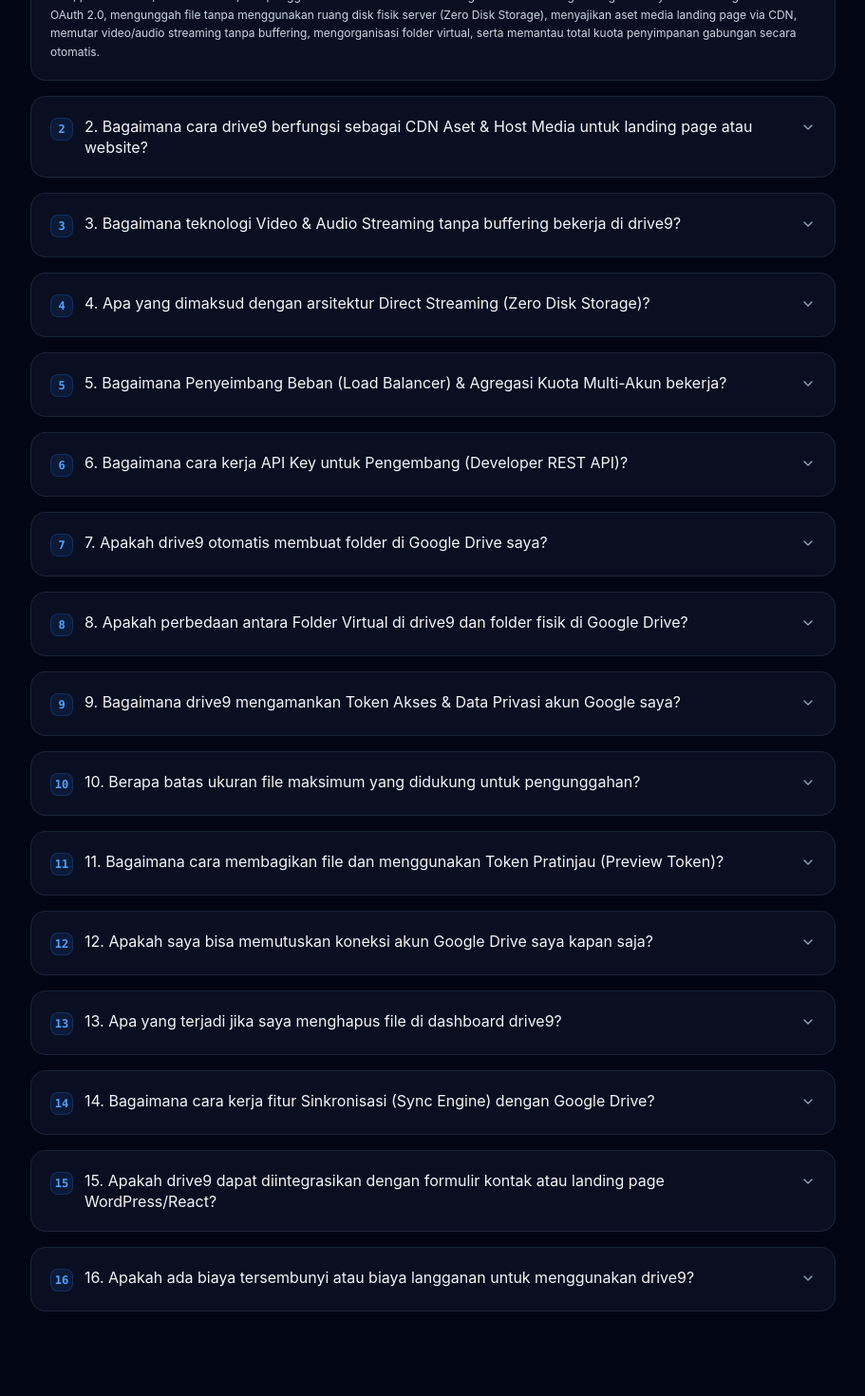
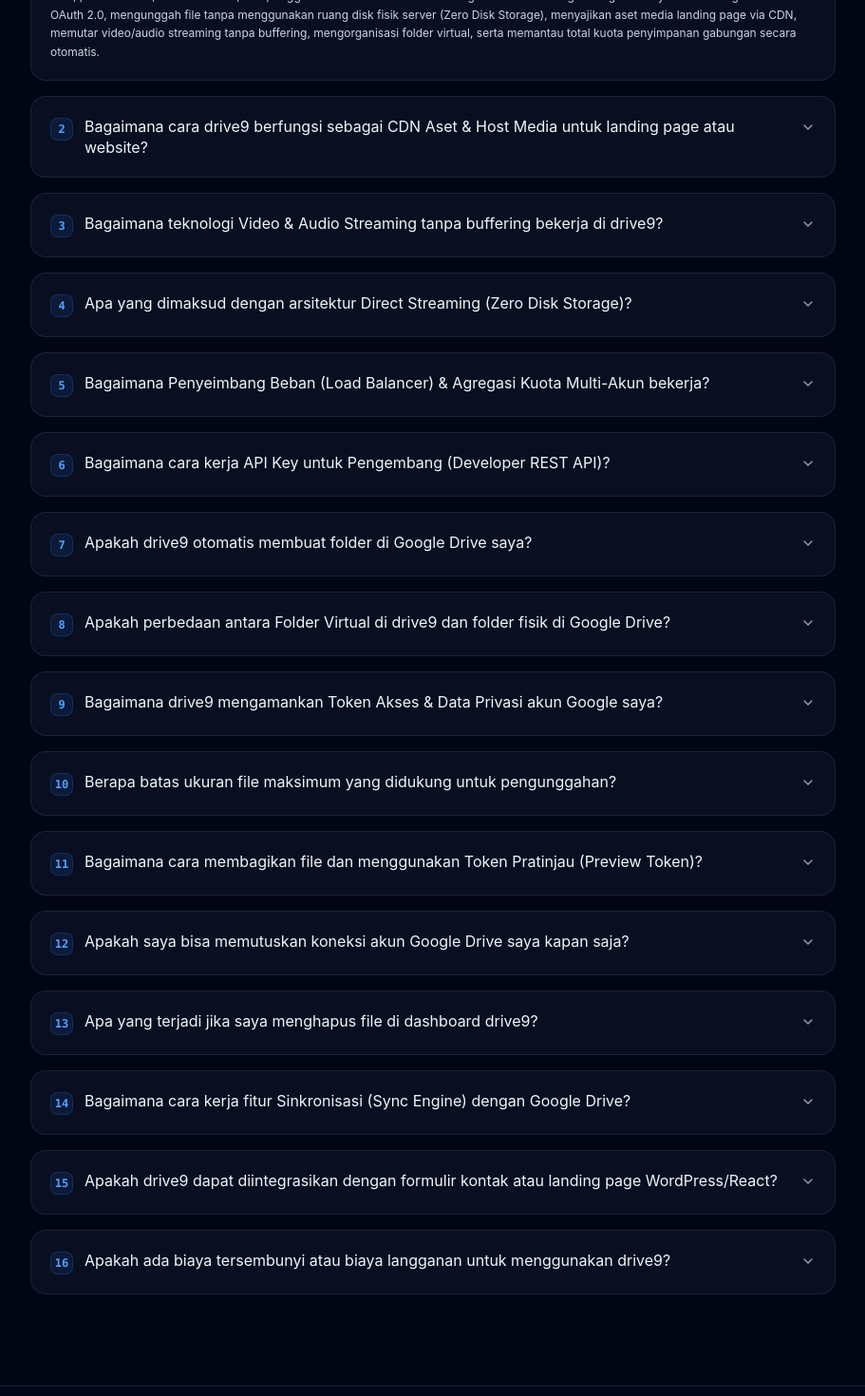
Before and after one commit to mail298/google-driver-cloud, a React (Vite) app in the folder frontend/: page / in a window 1280 px wide. Shown: the part 6260-7730 px from the top of the page at 95% size, without its empty margins (184-1095 px from the left). Built offline with nearby package versions, Linux system fonts and the light colour scheme; no server answers.

Commit message:
fix(landing): remove duplicate numbering in FAQ accordion items

```diff
--- a/frontend/src/pages/LandingPage.tsx
+++ b/frontend/src/pages/LandingPage.tsx
@@ -106,134 +106,134 @@ function ElegantShape({
 
 const faqsId = [
   {
-    q: '1. Apa itu drive9 dan untuk siapa platform ini dirancang?',
+    q: 'Apa itu drive9 dan untuk siapa platform ini dirancang?',
     a: 'drive9 adalah platform Gateway Penyimpanan Google Drive & Proxy Media CDN Berkecepatan Tinggi yang dirancang untuk pengembang web, pemilik bisnis, kreator konten, dan pengguna umum. Platform ini memungkinkan Anda menghubungkan banyak akun Google Drive via OAuth 2.0, mengunggah file tanpa menggunakan ruang disk fisik server (Zero Disk Storage), menyajikan aset media landing page via CDN, memutar video/audio streaming tanpa buffering, mengorganisasi folder virtual, serta memantau total kuota penyimpanan gabungan secara otomatis.'
   },
   {
-    q: '2. Bagaimana cara drive9 berfungsi sebagai CDN Aset & Host Media untuk landing page atau website?',
+    q: 'Bagaimana cara drive9 berfungsi sebagai CDN Aset & Host Media untuk landing page atau website?',
     a: 'drive9 menyediakan Tautan Berbagi Publik (Public Shared Link) dan URL Tampilan Langsung (Direct View URL) berkecepatan tinggi yang dapat disematkan (embed) langsung ke tag HTML <img>, <video>, <script>, <link rel="stylesheet">, atau dokumen di landing page Anda. Permintaan media diproses melalui proxy edge drive9 yang meneruskan stream dari Google Drive dengan header caching yang dioptimalkan, mengurangi beban server web utama Anda dan menjamin uptime tinggi berbasis infrastruktur global Google.'
   },
   {
-    q: '3. Bagaimana teknologi Video & Audio Streaming tanpa buffering bekerja di drive9?',
+    q: 'Bagaimana teknologi Video & Audio Streaming tanpa buffering bekerja di drive9?',
     a: 'drive9 mengimplementasikan protokol standar HTTP 206 Partial Content (Permintaan Rentang / Range Requests). Ketika pengguna memutar video HD (MP4, WebM) atau podcast audio di website Anda menggunakan pemutar media seperti Plyr atau Video HTML5 bawaan browser, drive9 mengalirkan bagian file (chunks) yang dibutuhkan saja secara instan. Pengguna dapat melompati (seek) ke detik manapun secara langsung tanpa harus mengunduh keseluruhan file atau mengalami jeda buffering.'
   },
   {
-    q: '4. Apa yang dimaksud dengan arsitektur Direct Streaming (Zero Disk Storage)?',
+    q: 'Apa yang dimaksud dengan arsitektur Direct Streaming (Zero Disk Storage)?',
     a: 'Berbeda dengan gateway tradisional yang menyimpan file di server lokal sebelum mengunggahnya ke cloud, drive9 menggunakan Busboy multipart streaming dan Undici pipeline HTTP stream. Data file yang Anda unggah langsung dialirkan dalam memori dari peramban/klien ke API Google Drive secara real-time. Tidak ada file fisik yang pernah ditulis atau disimpan di disk fisik server drive9, menjaga keamanan total dan kecepatan transfer maksimal.'
   },
   {
-    q: '5. Bagaimana Penyeimbang Beban (Load Balancer) & Agregasi Kuota Multi-Akun bekerja?',
+    q: 'Bagaimana Penyeimbang Beban (Load Balancer) & Agregasi Kuota Multi-Akun bekerja?',
     a: 'Anda dapat menghubungkan lebih dari satu akun Google Drive (misalnya 3 akun gratis x 15 GB = 45 GB total penyimpanan). Ketika Anda mengunggah file baru, algoritma Kebijakan Rute Unggahan (Upload Routing Policy) drive9 secara otomatis memeriksa sisa kapasitas tiap akun terhubung dan secara cerdas mengarahkan unggahan ke akun yang memiliki sisa ruang paling banyak. Jika salah satu akun penuh, sistem otomatis mengalihkan unggahan ke akun berikutnya tanpa gangguan.'
   },
   {
-    q: '6. Bagaimana cara kerja API Key untuk Pengembang (Developer REST API)?',
+    q: 'Bagaimana cara kerja API Key untuk Pengembang (Developer REST API)?',
     a: 'Melalui halaman Manajemen API, Anda dapat membuat API Key terenkripsi dengan lingkup izin (scopes) terisolasi: files:read (untuk membaca metadata file/folder dan mengunduh) serta files:upload (untuk mengunggah file). API Key ini mengizinkan Anda mengirimkan file via permintaan POST /uploads bermodel multipart/form-data langsung dari formulir landing page, skrip otomatisasi Python/Node.js, atau aplikasi seluler.'
   },
   {
-    q: '7. Apakah drive9 otomatis membuat folder di Google Drive saya?',
+    q: 'Apakah drive9 otomatis membuat folder di Google Drive saya?',
     a: 'Ya. Saat pertama kali Anda mengunggah file atau menghubungkan akun, drive9 akan secara otomatis membuat folder induk khusus bernama "9drive" di Google Drive Anda. Seluruh file fisik yang diunggah melalui drive9 akan disimpan dengan rapi di dalam folder "9drive" tersebut, sehingga tidak mengotori direktori utama (root) Google Drive pribadi Anda.'
   },
   {
-    q: '8. Apakah perbedaan antara Folder Virtual di drive9 dan folder fisik di Google Drive?',
+    q: 'Apakah perbedaan antara Folder Virtual di drive9 dan folder fisik di Google Drive?',
     a: 'Folder Virtual di drive9 adalah struktur hierarki cerdas yang dikelola di database MySQL drive9. Anda dapat membuat folder bersarang (nested folders) secara instan tanpa perlu menunggu API Google Drive membuat folder fisik secara lambat. drive9 mengaitkan lokasi file secara logis dan otomatis menyinkronkan jalur direktori saat file diakses atau diunduh oleh pengguna.'
   },
   {
-    q: '9. Bagaimana drive9 mengamankan Token Akses & Data Privasi akun Google saya?',
+    q: 'Bagaimana drive9 mengamankan Token Akses & Data Privasi akun Google saya?',
     a: 'Keamanan data adalah prioritas utama drive9. Seluruh Token Akses dan Token Pembaruan (OAuth Access & Refresh Tokens) Anda dienkripsi secara simetris menggunakan algoritma standar industri AES-256-GCM sebelum disimpan ke dalam database. drive9 hanya meminta lingkup izin khusus untuk mengelola file di dalam folder "9drive" dan tidak akan pernah mengakses, membaca, atau mengubah file pribadi di luar folder tersebut.'
   },
   {
-    q: '10. Berapa batas ukuran file maksimum yang didukung untuk pengunggahan?',
+    q: 'Berapa batas ukuran file maksimum yang didukung untuk pengunggahan?',
     a: 'drive9 mendukung pengunggahan file hingga ukuran 5 GB per file. Untuk mengantisipasi koneksi jaringan yang tidak stabil, drive9 mendukung mekanisme pengunggahan bertahap (resumable chunked upload) melalui busboy stream, sehingga proses pengunggahan file berukuran besar tetap dapat berjalan lancar hingga selesai.'
   },
   {
-    q: '11. Bagaimana cara membagikan file dan menggunakan Token Pratinjau (Preview Token)?',
+    q: 'Bagaimana cara membagikan file dan menggunakan Token Pratinjau (Preview Token)?',
     a: 'Anda dapat membagikan file dalam 3 mode: (1) Tautan Berbagi Publik: URL permanen yang dapat diakses siapa saja, (2) Token Pratinjau Khusus: Token sementara terenkripsi dengan batas waktu kedaluwarsa untuk pratinjau dokumen/video yang aman, dan (3) Undangan Email: Memberikan hak akses baca atau tulis kepada email pengguna tertentu yang terdaftar di drive9.'
   },
   {
-    q: '12. Apakah saya bisa memutuskan koneksi akun Google Drive saya kapan saja?',
+    q: 'Apakah saya bisa memutuskan koneksi akun Google Drive saya kapan saja?',
     a: 'Tentu saja. Anda dapat memutuskan hubungan akun Google Drive kapan saja melalui menu Pengaturan (Settings) di dashboard drive9. Selain itu, Anda juga dapat mencabut (revoke) izin akses drive9 secara langsung dari halaman Keamanan Akun Google Anda (myaccount.google.com/permissions).'
   },
   {
-    q: '13. Apa yang terjadi jika saya menghapus file di dashboard drive9?',
+    q: 'Apa yang terjadi jika saya menghapus file di dashboard drive9?',
     a: 'Ketika Anda menghapus file di drive9, file tersebut akan dipindahkan ke Tempat Sampah (Recycle Bin) drive9 secara virtual. Anda dapat memulihkannya kapan saja atau menghapusnya secara permanen. Menghapus file secara permanen di drive9 akan menghapus catatan di database sekaligus menginstruksikan API Google Drive untuk menghapus file fisik terkait dari folder "9drive".'
   },
   {
-    q: '14. Bagaimana cara kerja fitur Sinkronisasi (Sync Engine) dengan Google Drive?',
+    q: 'Bagaimana cara kerja fitur Sinkronisasi (Sync Engine) dengan Google Drive?',
     a: 'Jika Anda mengubah, menambah, atau menghapus file secara langsung melalui aplikasi Google Drive resmi di folder "9drive", Anda dapat menekan tombol "Sinkron" di dashboard drive9. Mesin pemindai drive9 akan membandingkan data Google Drive fisik dengan database MySQL, membuat catatan file baru, memperbarui metadata yang berubah, dan memperbarui status kuota penyimpanan secara akurat.'
   },
   {
-    q: '15. Apakah drive9 dapat diintegrasikan dengan formulir kontak atau landing page WordPress/React?',
+    q: 'Apakah drive9 dapat diintegrasikan dengan formulir kontak atau landing page WordPress/React?',
     a: 'Sangat bisa! Dengan menggunakan API Key terisolasi (files:upload), Anda dapat mengirimkan file dari formulir kontak web, formulir pendaftaran, atau input file di WordPress, Next.js, React, HTML statis, maupun aplikasi mobile langsung ke akun Google Drive Anda via endpoint API drive9.'
   },
   {
-    q: '16. Apakah ada biaya tersembunyi atau biaya langganan untuk menggunakan drive9?',
+    q: 'Apakah ada biaya tersembunyi atau biaya langganan untuk menggunakan drive9?',
     a: 'drive9 dapat digunakan secara gratis memanfaatkan kuota gratis 15 GB dari setiap akun Google Drive yang Anda hubungkan. Kami tidak mengenakan biaya langganan bulanan tersembunyi untuk fitur dasar gateway, penyeimbang beban kuota, maupun proxy CDN media.'
   }
 ]
 
 const faqsEn = [
   {
-    q: '1. What is drive9 and who is it designed for?',
+    q: 'What is drive9 and who is it designed for?',
     a: 'drive9 is a Google Drive Storage Gateway & High-Speed CDN Media Proxy platform designed for web developers, business owners, content creators, and everyday users. It enables you to connect multiple Google Drive accounts via OAuth 2.0, stream file uploads without consuming physical server disk space (Zero Server Disk Storage), serve landing page media assets via CDN, stream video/audio buffer-free, organize virtual folders, and track aggregate storage quotas automatically.'
   },
   {
-    q: '2. How does drive9 function as a CDN Asset & Media Host for landing pages or websites?',
+    q: 'How does drive9 function as a CDN Asset & Media Host for landing pages or websites?',
     a: 'drive9 provides high-speed Public Shared Links and Direct View URLs that can be embedded directly into HTML tags like <img>, <video>, <script>, <link rel="stylesheet">, or documents on your landing page. Media requests are proxied through drive9 edge server with optimized caching headers, reducing load on your main web server while guaranteeing high uptime backed by Google global infrastructure.'
   },
   {
-    q: '3. How does buffer-free Video & Audio Streaming technology work in drive9?',
+    q: 'How does buffer-free Video & Audio Streaming technology work in drive9?',
     a: 'drive9 implements standard HTTP 206 Partial Content (Range Requests). When a user plays an HD video (MP4, WebM) or audio podcast on your website using media players like Plyr or browser native HTML5 Video, drive9 streams only the requested byte ranges instantly. Users can seek to any timestamp smoothly without waiting for whole file downloads or buffering pauses.'
   },
   {
-    q: '4. What is meant by Direct Streaming (Zero Server Disk Storage) architecture?',
+    q: 'What is meant by Direct Streaming (Zero Server Disk Storage) architecture?',
     a: 'Unlike traditional storage gateways that cache uploads on local server disks before uploading to the cloud, drive9 utilizes Busboy multipart streaming and Undici HTTP stream pipelines. Upload data streams in-memory from client browsers straight to the Google Drive API in real time. Zero physical files are ever written to drive9 server disks, ensuring absolute security and maximum throughput speed.'
   },
   {
-    q: '5. How does Multi-Account Load Balancing & Storage Aggregation work?',
+    q: 'How does Multi-Account Load Balancing & Storage Aggregation work?',
     a: 'You can connect multiple Google Drive accounts (e.g. 3 free accounts x 15 GB = 45 GB combined storage pool). When you upload a new file, drive9 Upload Routing Policy automatically inspects remaining storage across all connected accounts and intelligently routes the upload to the account with the most available space. If one account fills up, the system seamlessly fails over to another connected account.'
   },
   {
-    q: '6. How do Developer REST API Keys work?',
+    q: 'How do Developer REST API Keys work?',
     a: 'From the API Management page, you can generate encrypted API Keys with isolated scope permissions: files:read (read file/folder metadata & downloads) and files:upload (upload files). These API Keys allow you to send multipart uploads via POST /uploads directly from landing page forms, automated Python/Node.js scripts, or mobile applications.'
   },
   {
-    q: '7. Does drive9 automatically create a folder in my Google Drive?',
+    q: 'Does drive9 automatically create a folder in my Google Drive?',
     a: 'Yes. Upon your first upload or Google connection, drive9 automatically creates a dedicated root folder named "9drive" in your Google Drive. All physical files uploaded via drive9 are stored neatly inside this "9drive" folder, ensuring your personal Google Drive root directory remains untouched and organized.'
   },
   {
-    q: '8. What is the difference between Virtual Folders in drive9 and physical Google Drive folders?',
+    q: 'What is the difference between Virtual Folders in drive9 and physical Google Drive folders?',
     a: 'Virtual Folders in drive9 are intelligent hierarchical structures managed in drive9 MySQL database. You can build deeply nested folder trees instantly without waiting for slow physical Google Drive API folder creations. drive9 maps file paths logically and automatically resolves directory structures whenever files are accessed or downloaded.'
   },
   {
-    q: '9. How does drive9 secure my OAuth Access Tokens & Google account privacy?',
+    q: 'How does drive9 secure my OAuth Access Tokens & Google account privacy?',
     a: 'Data security is drive9 highest priority. All OAuth Access Tokens and Refresh Tokens are encrypted using industry-standard AES-256-GCM symmetric encryption before storage in the database. drive9 requests restricted permissions solely to manage files inside the dedicated "9drive" folder and will never read, access, or modify private files outside it.'
   },
   {
-    q: '10. What is the maximum file size limit supported for uploads?',
+    q: 'What is the maximum file size limit supported for uploads?',
     a: 'drive9 supports file uploads up to 5 GB per file. To handle unstable network conditions, drive9 provides resumable chunked streaming via busboy pipelines, ensuring large media uploads complete smoothly without data corruption.'
   },
   {
-    q: '11. How can I share files and use Preview Tokens?',
+    q: 'How can I share files and use Preview Tokens?',
     a: 'You can share files in 3 modes: (1) Public Shared Link: Permanent public URL accessible by anyone, (2) Custom Preview Token: Time-limited encrypted token for secure document/video viewing, and (3) Email Invitation: Granting explicit read/write access to specific registered drive9 user emails.'
   },
   {
-    q: '12. Can I disconnect my Google Drive account at any time?',
+    q: 'Can I disconnect my Google Drive account at any time?',
     a: 'Absolutely. You can disconnect your Google Drive account at any time from the Settings menu in the drive9 dashboard. Furthermore, you can revoke drive9 access permissions directly from your Google Account Security page (myaccount.google.com/permissions).'
   },
   {
-    q: '13. What happens when I delete a file in the drive9 dashboard?',
+    q: 'What happens when I delete a file in the drive9 dashboard?',
     a: 'When you delete a file in drive9, it is moved to drive9 virtual Recycle Bin. You can restore it anytime or delete it permanently. Permanently deleting a file removes the database record and instructs Google Drive API to erase the physical file from the "9drive" folder.'
   },
   {
-    q: '14. How does the Sync Engine feature work with Google Drive?',
+    q: 'How does the Sync Engine feature work with Google Drive?',
     a: 'If you modify, add, or delete files directly inside the "9drive" folder via official Google Drive apps, simply click the "Sync" button in drive9 dashboard. drive9 scanner compares physical Drive files with the MySQL database, registers newly found files, updates modified metadata, and recalculates storage quota accurately.'
   },
   {
-    q: '15. Can drive9 be integrated with contact forms or WordPress/React landing pages?',
+    q: 'Can drive9 be integrated with contact forms or WordPress/React landing pages?',
     a: 'Highly customizable! Using an isolated API Key (files:upload), you can submit file uploads from web contact forms, registration forms, or file inputs in WordPress, Next.js, React, static HTML, or mobile apps directly into your Google Drive accounts via drive9 API endpoint.'
   },
   {
-    q: '16. Are there any hidden fees or subscription costs to use drive9?',
+    q: 'Are there any hidden fees or subscription costs to use drive9?',
     a: 'drive9 is free to use leveraging the 15 GB free quota provided by each connected Google Drive account. We do not charge hidden monthly subscription fees for core gateway functions, quota load balancing, or media CDN proxying.'
   }
 ]
```
